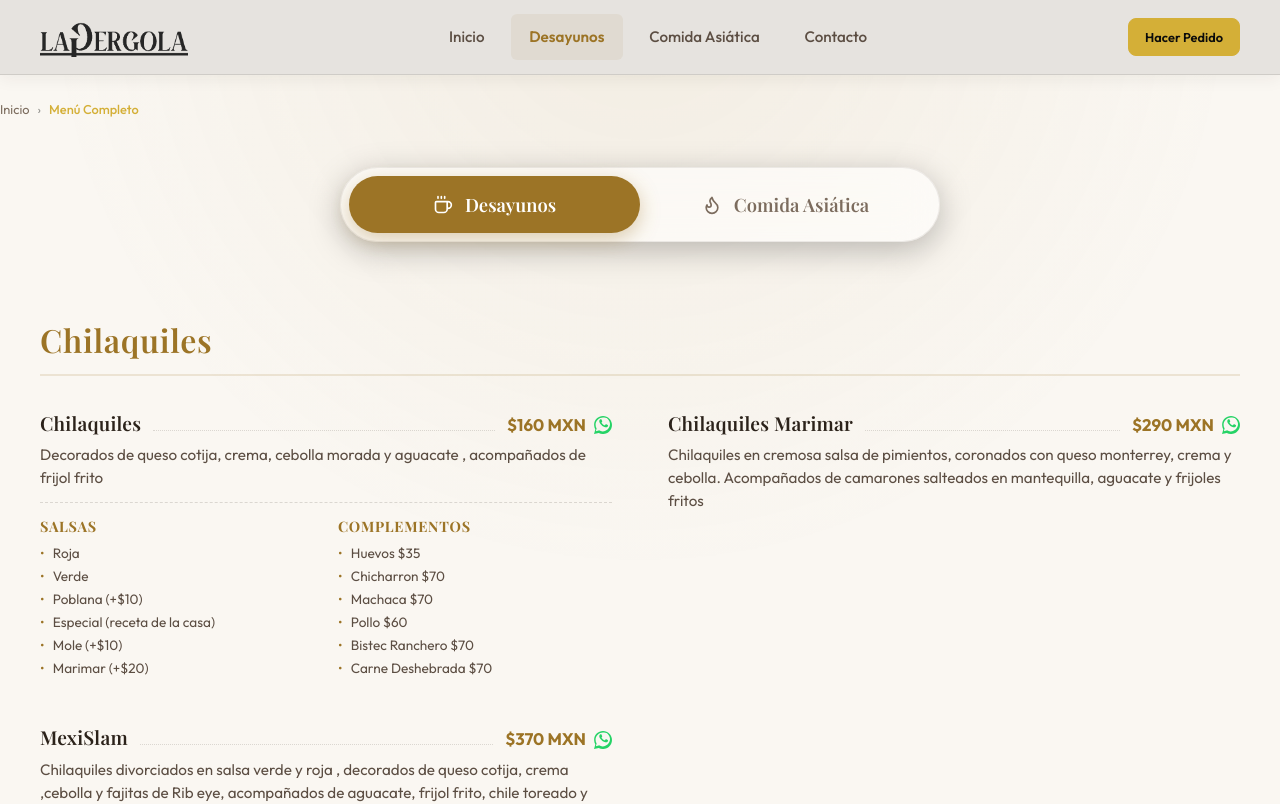
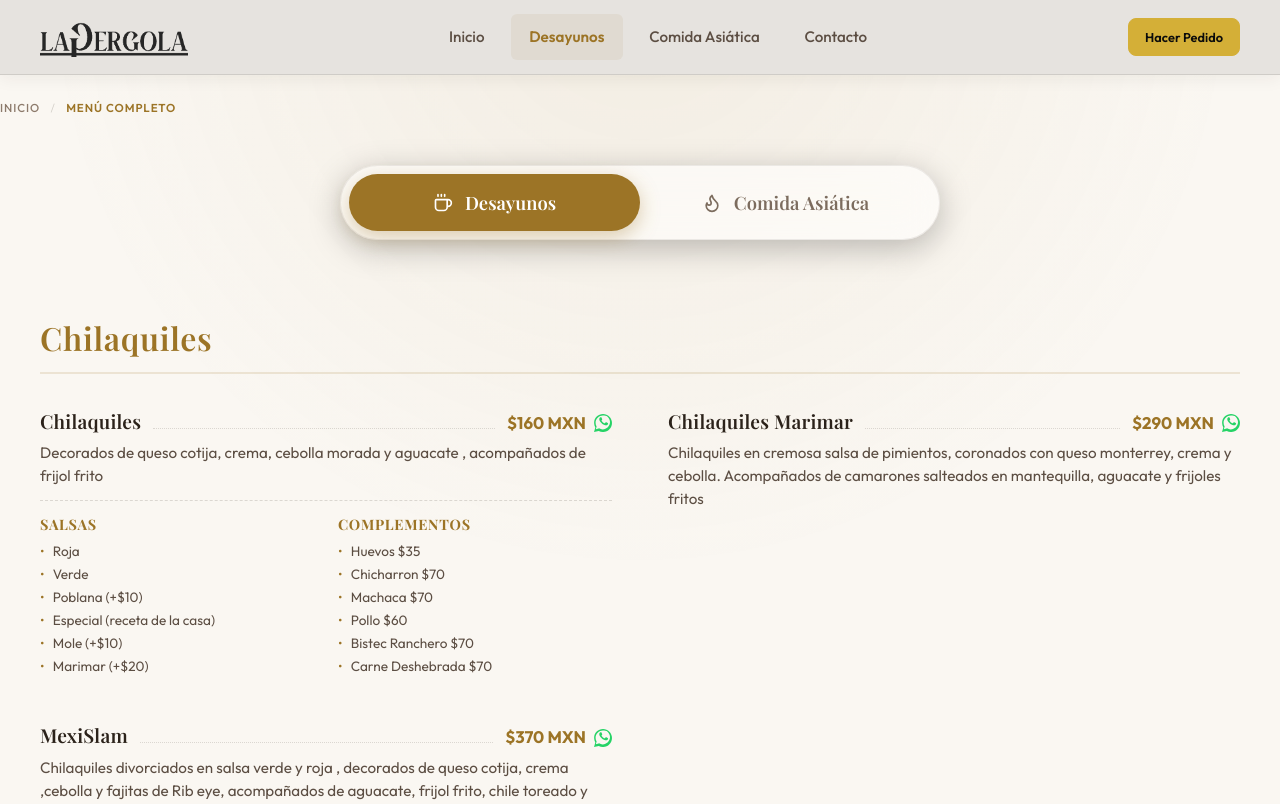
Before and after one commit to kevssi/lapergola2, a React (Vite) app: page /menu in a window 1280 px wide. Shown: the top 804 px of the page. Built offline with nearby package versions, Linux system fonts and the light colour scheme; a web font is replaced by a local one.

Commit message:
style: redesign breadcrumbs to use a sleek uppercase layout with slash separators

```diff
--- a/styles.css
+++ b/styles.css
@@ -288,24 +288,31 @@ h1, h2, h3, h4, h5, h6 {
   margin: 0;
   padding: 0;
   list-style: none;
-  font-size: 0.8rem;
+  font-size: 0.72rem;
+  font-family: var(--font-sans);
+  text-transform: uppercase;
+  letter-spacing: 0.08em;
+  font-weight: 500;
   color: var(--text-muted);
 }
 
 .breadcrumb-item {
   display: inline-flex;
   align-items: center;
+  transition: color 0.3s ease;
 }
 
 .breadcrumb-item + .breadcrumb-item::before {
-  content: "›";
-  margin: 0 0.5rem;
-  color: var(--text-muted);
-  font-weight: 400;
+  content: "/";
+  margin: 0 0.65rem;
+  color: rgba(255, 255, 255, 0.15);
+  font-weight: 300;
 }
 
 .breadcrumb-item a {
   color: var(--text-muted);
+  text-decoration: none;
+  transition: color 0.3s ease;
 }
 
 .breadcrumb-item a:hover {
@@ -314,7 +321,7 @@ h1, h2, h3, h4, h5, h6 {
 
 .breadcrumb-item--current {
   color: var(--gold);
-  font-weight: 500;
+  font-weight: 600;
 }
 
 /* Home Hero Section */
@@ -2167,19 +2174,19 @@ h1, h2, h3, h4, h5, h6 {
 
 /* Migas de Pan (Breadcrumb) en Desayunos */
 .menu-page--breakfast .breadcrumb-item a {
-  color: #7c6c5e !important;
+  color: #8c7a6b !important;
 }
 
 .menu-page--breakfast .breadcrumb-item a:hover {
   color: #2b221a !important;
 }
 
-.menu-page--breakfast .breadcrumb-item.active {
+.menu-page--breakfast .breadcrumb-item--current {
   color: #9c7426 !important;
 }
 
-.menu-page--breakfast .breadcrumb-separator {
-  color: #b5a79a !important;
+.menu-page--breakfast .breadcrumb-item + .breadcrumb-item::before {
+  color: rgba(43, 34, 26, 0.2) !important;
 }
 
 /* Columnas de Opciones de Platillo (Guisos, Salsas, etc.) */
@@ -2280,9 +2287,12 @@ h1, h2, h3, h4, h5, h6 {
   color: #e93d3d !important;
 }
 
-.menu-page--asian .breadcrumb-item.active,
 .menu-page--asian .breadcrumb-item--current {
   color: #e93d3d !important;
+}
+
+.menu-page--asian .breadcrumb-item + .breadcrumb-item::before {
+  color: rgba(233, 61, 61, 0.25) !important;
 }
 
 /* Botón Hacer Pedido en rojo para Comida Asiática */
```
